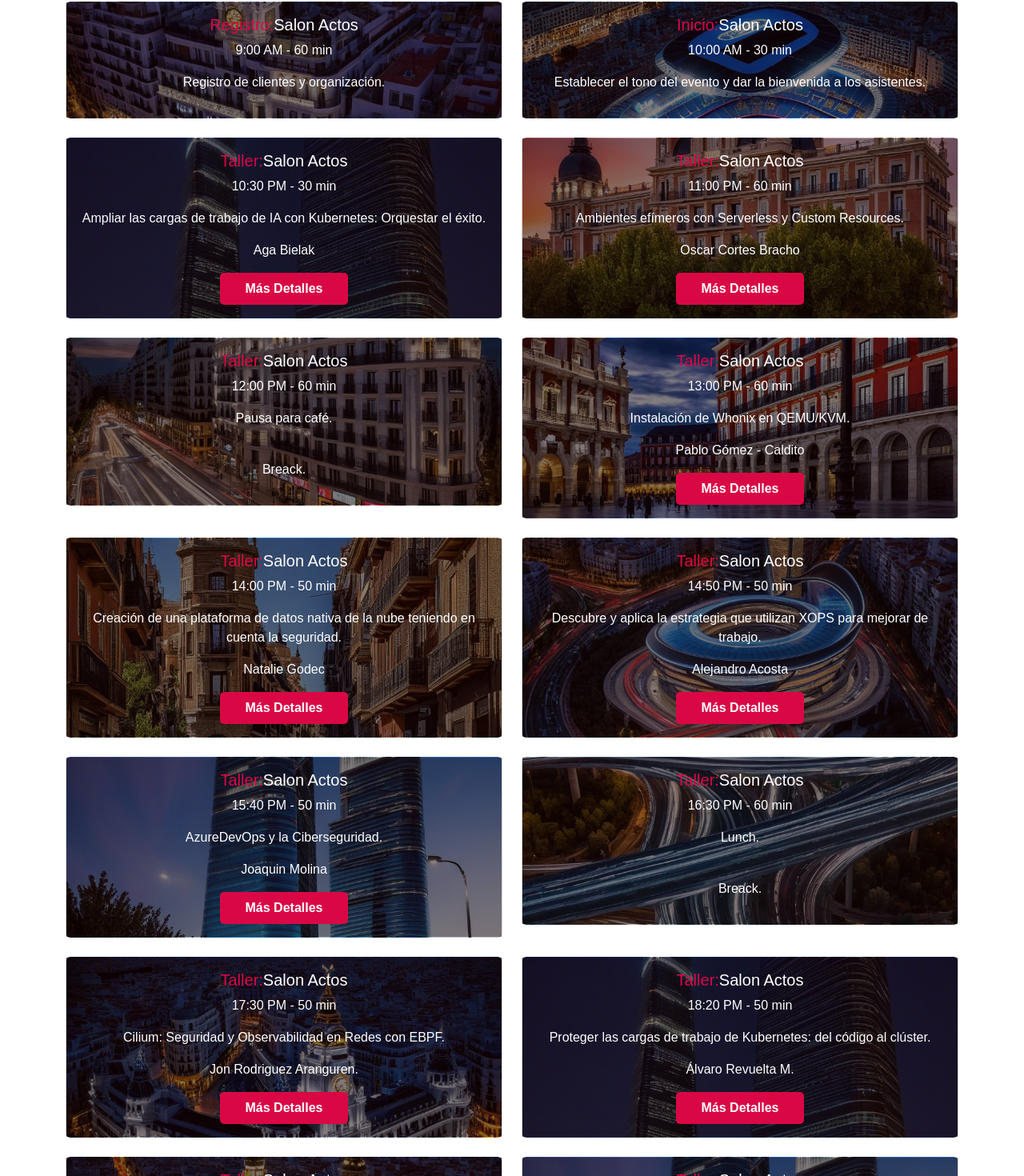
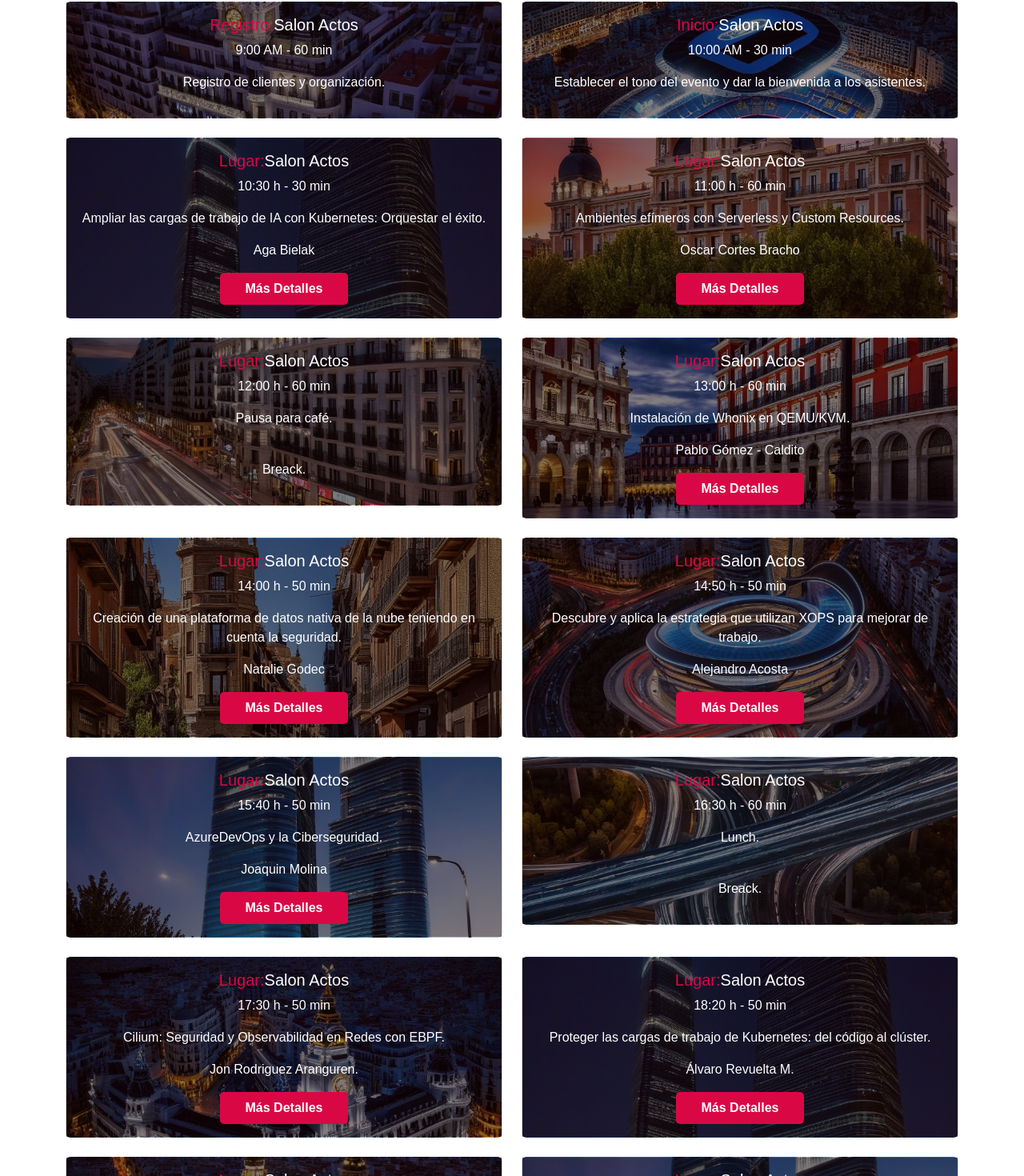
Before and after one commit to arencibiafrancisco/xopsmainpage-react, a React (Vite) app: page /xops/ in a window 1280 px wide. Shown: the part 2723-4193 px from the top of the page at 80% size. Built offline with nearby package versions, Linux system fonts and the light colour scheme.

Commit message:
fix de horas
Signed-off-by: Specter <spectertj@gmail.com>

```diff
--- a/src/components/Collaborators.jsx
+++ b/src/components/Collaborators.jsx
@@ -8,6 +8,8 @@ import hackBcn from "../assets/collaborators/hackBcn.png";
 import asturC from "../assets/collaborators/asturC.jpeg";
 import madridD from "../assets/collaborators/madridD.png";
 import morterueloC from "../assets/collaborators/morterueloC.png";
+import upmLogo from "../assets/collaborators/upm.png";
+import devsecconLogo from "../assets/collaborators/devseccon.png";
 
 import AnimationWrapper from "./AnimationWrapper";
 
@@ -96,7 +98,7 @@ const Collaborators = () => {
                   </a>
                 </AnimationWrapper>
               </div>
-              {/* <div className="speaker-img">
+              <div className="speaker-img">
                 <AnimationWrapper animation="fade-left" duration={1500}>
                   <a href="https://www.upm.es/" target="_blank" rel="noopener noreferrer">
                     <img src={upmLogo} alt="Logo de la UPM" style={{ height: '120px', width: '150px' }} />
@@ -109,7 +111,7 @@ const Collaborators = () => {
                     <img src={devsecconLogo} alt="Logo de DevSecCon" style={{ height: '120px', width: '150px' }} />
                   </a>
                 </AnimationWrapper>
-              </div> */}
+              </div>
             </div>
           </div>
         </div>
--- a/src/components/EventSchedule.jsx
+++ b/src/components/EventSchedule.jsx
@@ -486,7 +486,7 @@ const EventSchedule = () => {
               <div className="overlay"></div>
               <div className="card-body text-white">
                 <h5 className="card-title"><span className='heading'>Lugar: </span>Salón Actos</h5>
-                <p className="card-text">20:00 PM - 30 min</p>
+                <p className="card-text">20:00 h - 30 min</p>
                 <p>Un puente entre MLOps y DevOps con OpenShift AI.</p>
                 <p>Juan Vicente Herrera Ruiz de Alejo</p>
 
--- a/src/components/Events/Madrid22.jsx
+++ b/src/components/Events/Madrid22.jsx
@@ -78,8 +78,8 @@ const EventSchedule = () => {
             <div className="card cardcuatroT">
               <div className="overlay"></div>
               <div className="card-body text-white">
-                <h5 className="card-title"><span className='heading'>Taller:</span>Salon Actos</h5>
-                <p className="card-text">10:30 PM - 30 min</p>
+                <h5 className="card-title"><span className='heading'>Lugar:</span>Salon Actos</h5>
+                <p className="card-text">10:30 h - 30 min</p>
                 <p>Ampliar las cargas de trabajo de IA con Kubernetes: Orquestar el éxito.</p>
                 <p>Aga Bielak</p>
 
@@ -101,7 +101,7 @@ const EventSchedule = () => {
                         </div>
                         <div style={{ textAlign: 'right' }}>
                             <p className="card-text" style={{ margin: '0', padding: '0' }}>
-                                10:30 PM - 30 min
+                                10:30 h - 30 min
                             </p>
                         </div>
                     </Modal.Footer>
@@ -116,8 +116,8 @@ const EventSchedule = () => {
             <div className="card cardmanzanares">
               <div className="overlay"></div>
               <div className="card-body text-white">
-                <h5 className="card-title"><span className='heading'>Taller:</span>Salon Actos</h5>
-                <p className="card-text">11:00 PM - 60 min</p>
+                <h5 className="card-title"><span className='heading'>Lugar:</span>Salon Actos</h5>
+                <p className="card-text">11:00 h - 60 min</p>
                 <p>Ambientes efímeros con Serverless y Custom Resources.</p>
                 <p>Oscar Cortes Bracho</p>
 
@@ -149,7 +149,7 @@ const EventSchedule = () => {
                         </div>
                         <div style={{ textAlign: 'right' }}>
                             <p className="card-text" style={{ margin: '0', padding: '0' }}>
-                            11:00 PM - 60 min
+                            11:00 h - 60 min
                             </p>
                         </div>
                     </Modal.Footer>
@@ -164,8 +164,8 @@ const EventSchedule = () => {
             <div className="card cardgranV">
               <div className="overlay"></div>
               <div className="card-body text-white">
-                <h5 className="card-title"><span className='heading'>Taller:</span>Salon Actos</h5>
-                <p className="card-text">12:00 PM - 60 min</p>
+                <h5 className="card-title"><span className='heading'>Lugar:</span>Salon Actos</h5>
+                <p className="card-text">12:00 h - 60 min</p>
                 <p>Pausa para café.</p>
                 <br />
                 <p>Breack.</p>
@@ -178,8 +178,8 @@ const EventSchedule = () => {
             <div className="card cardplazaM">
               <div className="overlay"></div>
               <div className="card-body text-white">
-                <h5 className="card-title"><span className='heading'>Taller:</span>Salon Actos</h5>
-                <p className="card-text">13:00 PM - 60 min</p>
+                <h5 className="card-title"><span className='heading'>Lugar:</span>Salon Actos</h5>
+                <p className="card-text">13:00 h - 60 min</p>
                 <p>Instalación de Whonix en QEMU/KVM.</p>
                 <p>Pablo Gómez - Caldito</p>
 
@@ -201,7 +201,7 @@ const EventSchedule = () => {
                         </div>
                         <div style={{ textAlign: 'right' }}>
                             <p className="card-text" style={{ margin: '0', padding: '0' }}>
-                            13:00 PM - 60 min
+                            13:00 h - 60 min
                             </p>
                         </div>
                     </Modal.Footer>
@@ -216,8 +216,8 @@ const EventSchedule = () => {
             <div className="card cardmanzanaresD">
               <div className="overlay"></div>
               <div className="card-body text-white">
-                <h5 className="card-title"><span className='heading'>Taller:</span>Salon Actos</h5>
-                <p className="card-text">14:00 PM - 50 min</p>
+                <h5 className="card-title"><span className='heading'>Lugar:</span>Salon Actos</h5>
+                <p className="card-text">14:00 h - 50 min</p>
                 <p>Creación de una plataforma de datos nativa de la nube teniendo en cuenta la seguridad.</p>
                 <p>Natalie Godec</p>
 
@@ -239,7 +239,7 @@ const EventSchedule = () => {
                         </div>
                         <div style={{ textAlign: 'right' }}>
                             <p className="card-text" style={{ margin: '0', padding: '0' }}>
-                            14:00 PM - 50 min
+                            14:00 h - 50 min
                             </p>
                         </div>
                     </Modal.Footer>
@@ -254,8 +254,8 @@ const EventSchedule = () => {
             <div className="card cardmetropolitano">
               <div className="overlay"></div>
               <div className="card-body text-white">
-                <h5 className="card-title"><span className='heading'>Taller:</span>Salon Actos</h5>
-                <p className="card-text">14:50 PM - 50 min</p>
+                <h5 className="card-title"><span className='heading'>Lugar:</span>Salon Actos</h5>
+                <p className="card-text">14:50 h - 50 min</p>
                 <p>Descubre y aplica la estrategia que utilizan XOPS para mejorar de trabajo.</p>
                 <p>Alejandro Acosta</p>
 
@@ -277,7 +277,7 @@ const EventSchedule = () => {
                         </div>
                         <div style={{ textAlign: 'right' }}>
                             <p className="card-text" style={{ margin: '0', padding: '0' }}>
-                            14:50 PM - 50 min
+                            14:50 h - 50 min
                             </p>
                         </div>
                     </Modal.Footer>
@@ -292,8 +292,8 @@ const EventSchedule = () => {
             <div className="card cardcuatroTD">
               <div className="overlay"></div>
               <div className="card-body text-white">
-                <h5 className="card-title"><span className='heading'>Taller:</span>Salon Actos</h5>
-                <p className="card-text">15:40 PM - 50 min</p>
+                <h5 className="card-title"><span className='heading'>Lugar:</span>Salon Actos</h5>
+                <p className="card-text">15:40 h - 50 min</p>
                 <p>AzureDevOps y la Ciberseguridad.</p>
                 <p>Joaquin Molina</p>
 
@@ -315,7 +315,7 @@ const EventSchedule = () => {
                         </div>
                         <div style={{ textAlign: 'right' }}>
                             <p className="card-text" style={{ margin: '0', padding: '0' }}>
-                            15:40 PM - 50 min
+                            15:40 h - 50 min
                             </p>
                         </div>
                     </Modal.Footer>
@@ -330,8 +330,8 @@ const EventSchedule = () => {
             <div className="card cardmetropolitanoD">
               <div className="overlay"></div>
               <div className="card-body text-white">
-                <h5 className="card-title"><span className='heading'>Taller:</span>Salon Actos</h5>
-                <p className="card-text">16:30 PM - 60 min</p>
+                <h5 className="card-title"><span className='heading'>Lugar:</span>Salon Actos</h5>
+                <p className="card-text">16:30 h - 60 min</p>
                 <p>Lunch.</p>
                 <br />
                 <p>Breack.</p>
@@ -344,8 +344,8 @@ const EventSchedule = () => {
             <div className="card cardministerios">
               <div className="overlay"></div>
               <div className="card-body text-white">
-                <h5 className="card-title"><span className='heading'>Taller:</span>Salon Actos</h5>
-                <p className="card-text">17:30 PM - 50 min</p>
+                <h5 className="card-title"><span className='heading'>Lugar:</span>Salon Actos</h5>
+                <p className="card-text">17:30 h - 50 min</p>
                 <p>Cilium: Seguridad y Observabilidad en Redes con EBPF.</p>
                 <p>Jon Rodriguez Aranguren.</p>
 
@@ -367,7 +367,7 @@ const EventSchedule = () => {
                         </div>
                         <div style={{ textAlign: 'right' }}>
                             <p className="card-text" style={{ margin: '0', padding: '0' }}>
-                            17:30 PM - 50 min
+                            17:30 h - 50 min
                             </p>
                         </div>
                     </Modal.Footer>
@@ -382,8 +382,8 @@ const EventSchedule = () => {
             <div className="card cardcuatroT">
               <div className="overlay"></div>
               <div className="card-body text-white">
-                <h5 className="card-title"><span className='heading'>Taller:</span>Salon Actos</h5>
-                <p className="card-text">18:20 PM - 50 min</p>
+                <h5 className="card-title"><span className='heading'>Lugar:</span>Salon Actos</h5>
+                <p className="card-text">18:20 h - 50 min</p>
                 <p>Proteger las cargas de trabajo de Kubernetes: del código al clúster.</p>
                 <p>Álvaro Revuelta M.</p>
 
@@ -408,7 +408,7 @@ const EventSchedule = () => {
                         </div>
                         <div style={{ textAlign: 'right' }}>
                             <p className="card-text" style={{ margin: '0', padding: '0' }}>
-                            18:20 PM - 50 min
+                            18:20 h - 50 min
                             </p>
                         </div>
                     </Modal.Footer>
@@ -423,8 +423,8 @@ const EventSchedule = () => {
             <div className="card cardministeriosD">
               <div className="overlay"></div>
               <div className="card-body text-white">
-                <h5 className="card-title"><span className='heading'>Taller:</span>Salon Actos</h5>
-                <p className="card-text">19:10 PM - 50 min</p>
+                <h5 className="card-title"><span className='heading'>Lugar:</span>Salon Actos</h5>
+                <p className="card-text">19:10 h - 50 min</p>
                 <p>Istio Ambient Mesh: Sidecar vs Sidecar-less como si tuviera 10 años.</p>
                 <p>Antonio Berben</p>
 
@@ -471,7 +471,7 @@ const EventSchedule = () => {
                         </div>
                         <div style={{ textAlign: 'right' }}>
                             <p className="card-text" style={{ margin: '0', padding: '0' }}>
-                            19:10 PM - 50 min
+                            19:10 h - 50 min
                             </p>
                         </div>
                     </Modal.Footer>
@@ -486,8 +486,8 @@ const EventSchedule = () => {
             <div className="card cardcuatroTD">
               <div className="overlay"></div>
               <div className="card-body text-white">
-                <h5 className="card-title"><span className='heading'>Taller:</span>Salon Actos</h5>
-                <p className="card-text">20:00 PM - 30 min</p>
+                <h5 className="card-title"><span className='heading'>Lugar:</span>Salon Actos</h5>
+                <p className="card-text">20:00 h - 30 min</p>
                 <p>Un puente entre MLOps y DevOps con OpenShift AI.</p>
                 <p>Juan Vicente Herrera Ruiz de Alejo</p>
 
@@ -527,7 +527,7 @@ const EventSchedule = () => {
                         </div>
                         <div style={{ textAlign: 'right' }}>
                             <p className="card-text" style={{ margin: '0', padding: '0' }}>
-                            20:00 PM - 30 min
+                            20:00 h - 30 min
                             </p>
                         </div>
                     </Modal.Footer>
@@ -542,8 +542,8 @@ const EventSchedule = () => {
             <div className="card cardpuertaA">
               <div className="overlay"></div>
               <div className="card-body text-white">
-                <h5 className="card-title"><span className='heading'>Taller:</span>Salon Actos</h5>
-                <p className="card-text">21:00 PM - 60 min</p>
+                <h5 className="card-title"><span className='heading'>Lugar:</span>Salon Actos</h5>
+                <p className="card-text">21:00 h - 60 min</p>
                 <p>Closing.</p>
                 <p>End...</p>
               </div>
--- a/src/components/Events/Madrid23.jsx
+++ b/src/components/Events/Madrid23.jsx
@@ -62,8 +62,8 @@ const EventSchedule = () => {
             <div className="card cardcuatroT">
               <div className="overlay"></div>
               <div className="card-body text-white">
-                <h5 className="card-title"><span className='heading'>Taller:</span>Salon Actos</h5>
-                <p className="card-text">10:30 PM - 50 min</p>
+                <h5 className="card-title"><span className='heading'>Lugar:</span>Salon Actos</h5>
+                <p className="card-text">10:30 h - 50 min</p>
                 <p>El Futuro de las Operaciones con Agentes de IA: De la Automatización a la Autonomía.</p>
                 <p>Santiago Castro Vilabella</p>
 
@@ -85,7 +85,7 @@ const EventSchedule = () => {
                         </div>
                         <div style={{ textAlign: 'right' }}>
                             <p className="card-text" style={{ margin: '0', padding: '0' }}>
-                                10:30 PM - 50 min
+                                10:30 h - 50 min
                             </p>
                         </div>
                     </Modal.Footer>
@@ -100,8 +100,8 @@ const EventSchedule = () => {
             <div className="card cardmanzanares">
               <div className="overlay"></div>
               <div className="card-body text-white">
-                <h5 className="card-title"><span className='heading'>Taller:</span>Salon Actos</h5>
-                <p className="card-text">11:20 PM - 50 min</p>
+                <h5 className="card-title"><span className='heading'>Lugar:</span>Salon Actos</h5>
+                <p className="card-text">11:20 h - 50 min</p>
                 <p>SDLC con OWASP.</p>
                 <p>Gabriela García</p>
 
@@ -124,7 +124,7 @@ const EventSchedule = () => {
                         </div>
                         <div style={{ textAlign: 'right' }}>
                             <p className="card-text" style={{ margin: '0', padding: '0' }}>
-                            11:20 PM - 50 min
+                            11:20 h - 50 min
                             </p>
                         </div>
                     </Modal.Footer>
@@ -139,8 +139,8 @@ const EventSchedule = () => {
             <div className="card cardpuertaA">
               <div className="overlay"></div>
               <div className="card-body text-white">
-                <h5 className="card-title"><span className='heading'>Taller:</span>Salon Actos</h5>
-                <p className="card-text">13:40 PM - 40 min</p>
+                <h5 className="card-title"><span className='heading'>Lugar:</span>Salon Actos</h5>
+                <p className="card-text">13:40 h - 40 min</p>
                 <p>Closing.</p>
                 <p>End...</p>
               </div>
```
Also changed, not shown: src/components/support.jsx (+29 -29 lines), src/assets/collaborators/upm.png (added).
